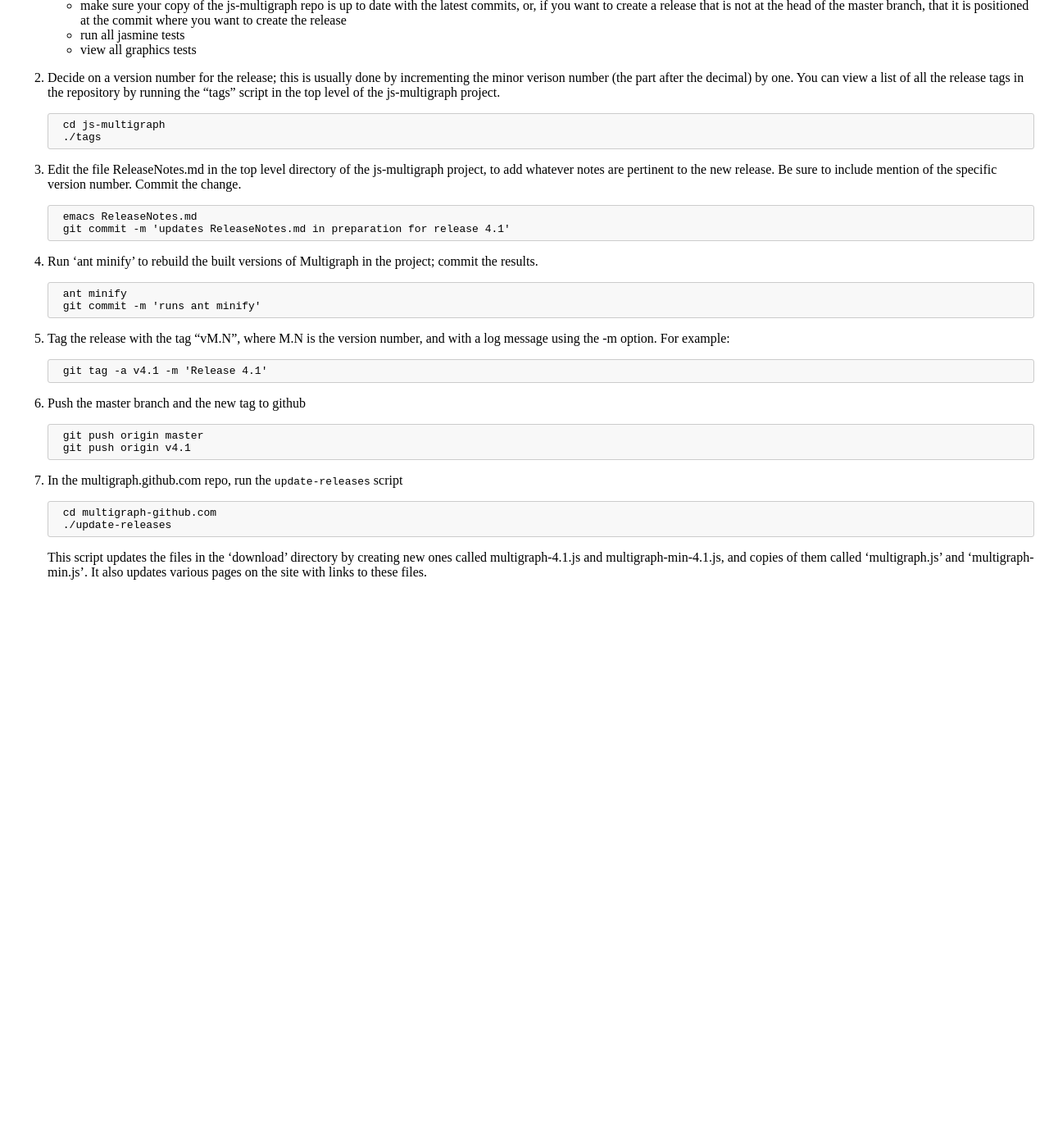
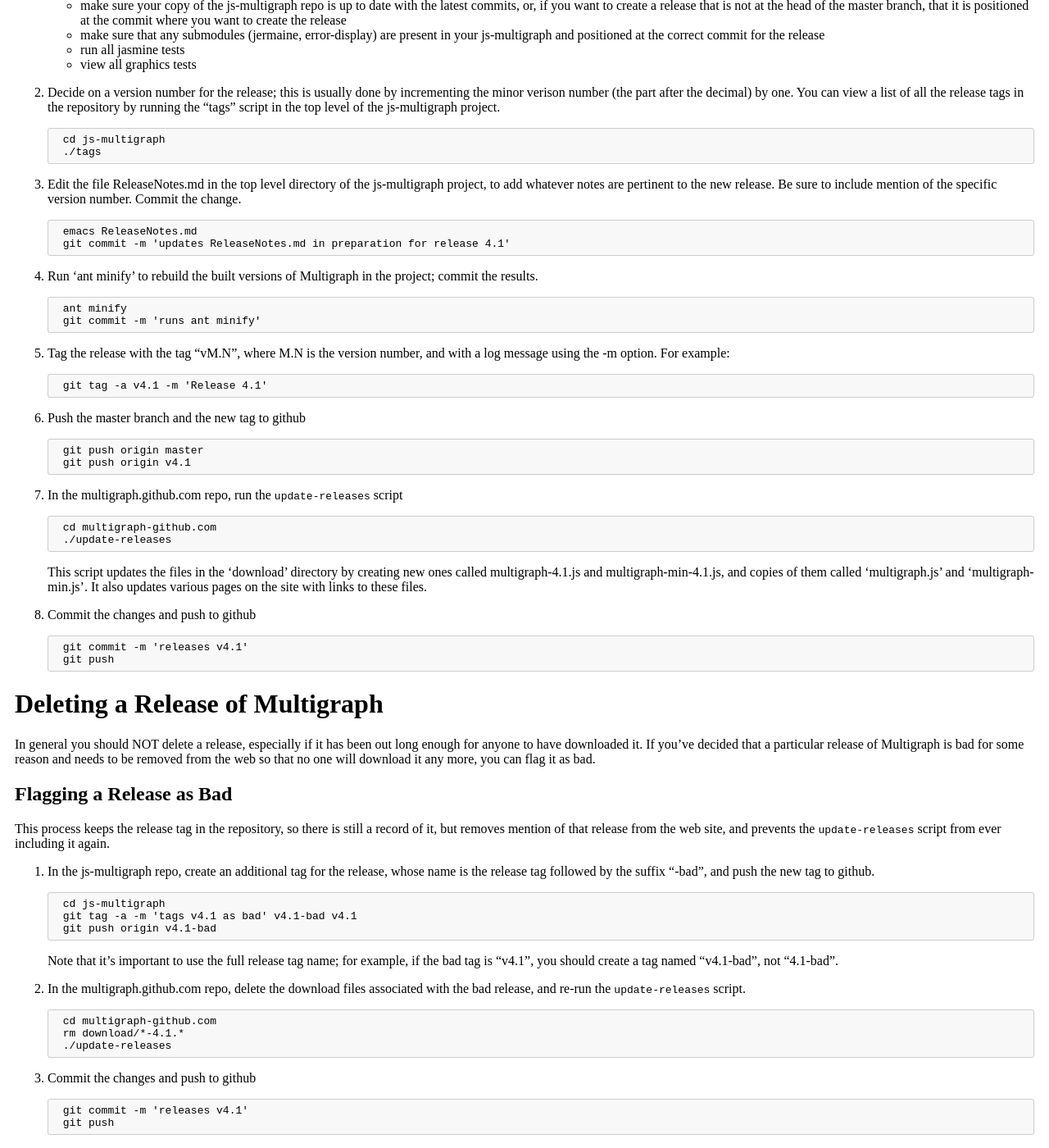
Before and after one commit to henhouse/multigraph.github.com, a Jekyll site: the page built from docs/release.md, in a window 1280 px wide and 1400 px high, scrolled down 224 px. Shown: the whole window at 82% size. Built offline with Jekyll 4.4.1, drawn with Linux system fonts in a browser that asks for light colours; before the commit the page ends 947 px from its top, so only the background shows below that.

Commit message:
updates release.md

```diff
--- a/docs/release.md
+++ b/docs/release.md
@@ -15,6 +15,8 @@
    * make sure your copy of the js-multigraph repo is up to date with the latest commits, or,
      if you want to create a release that is not at the head of the master branch, that
      it is positioned at the commit where you want to create the release
+   * make sure that any submodules (jermaine, error-display) are present in your
+     js-multigraph and positioned at the correct commit for the release
    * run all jasmine tests
    * view all graphics tests
 
@@ -57,3 +59,48 @@
    multigraph-4.1.js and multigraph-min-4.1.js, and copies of them called 'multigraph.js'
    and 'multigraph-min.js'.  It also updates various pages on the site with links to these
    files.
+
+1. Commit the changes and push to github
+
+        git commit -m 'releases v4.1'
+        git push
+
+
+Deleting a Release of Multigraph
+================================
+
+In general you should NOT delete a release, especially if it has been
+out long enough for anyone to have downloaded it.  If you've decided
+that a particular release of Multigraph is bad for some reason and needs
+to be removed from the web so that no one will download it any more,
+you can flag it as bad.
+
+Flagging a Release as Bad
+-------------------------
+
+This process keeps the release tag in the repository, so there is
+still a record of it, but removes mention of that release from the web
+site, and prevents the <code>update-releases</code> script from ever including it again.
+
+1. In the js-multigraph repo, create an additional tag for the release, whose
+   name is the release tag followed by the suffix "-bad", and push the new tag
+   to github.
+
+        cd js-multigraph
+        git tag -a -m 'tags v4.1 as bad' v4.1-bad v4.1
+        git push origin v4.1-bad
+
+   Note that it's important to use the full release tag name; for example, if the
+   bad tag is "v4.1", you should create a tag named "v4.1-bad", not "4.1-bad".
+
+1. In the multigraph.github.com repo, delete the download files associated with
+   the bad release, and re-run the <code>update-releases</code> script.
+
+        cd multigraph-github.com
+        rm download/*-4.1.*
+        ./update-releases
+
+1. Commit the changes and push to github
+
+        git commit -m 'releases v4.1'
+        git push
```
